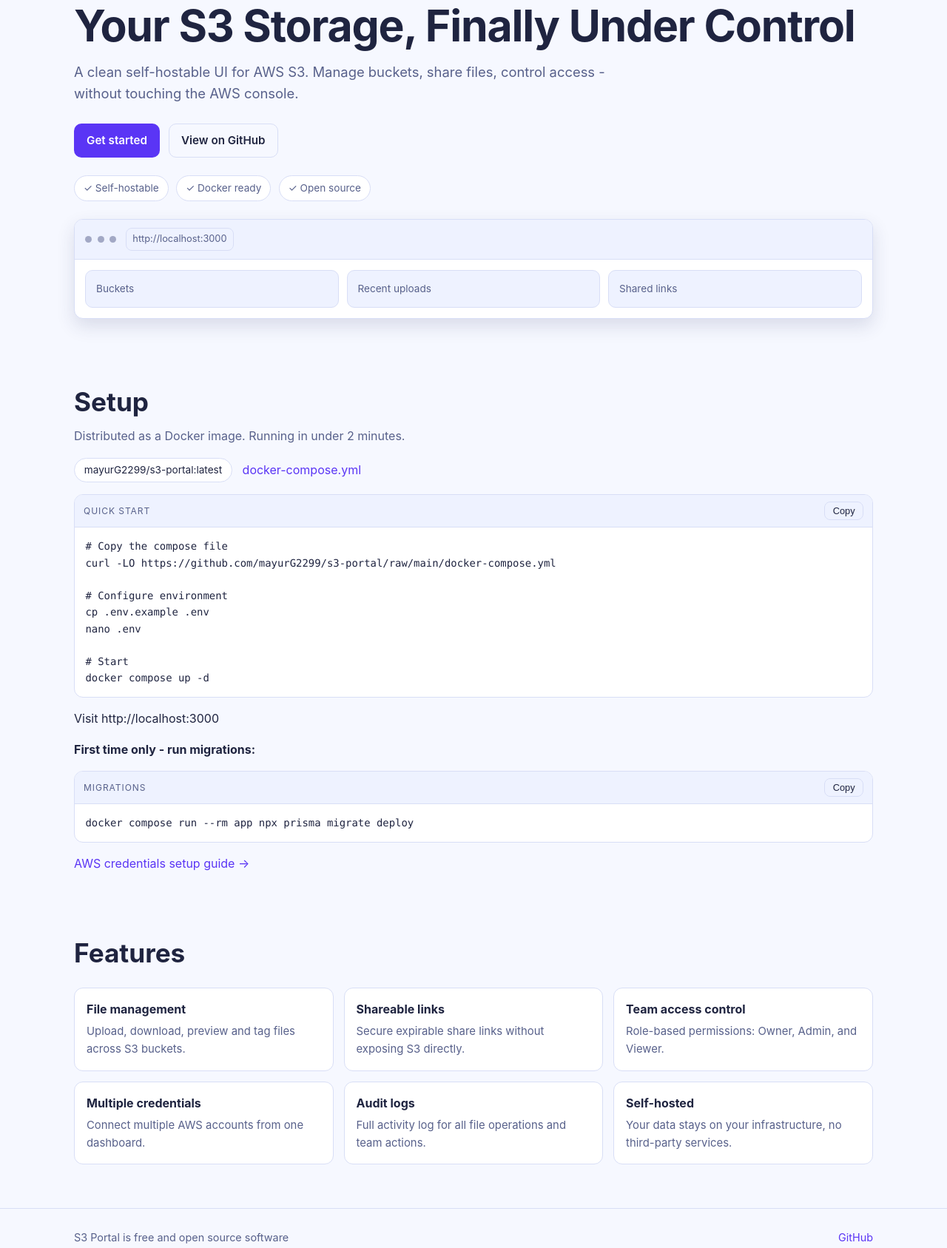
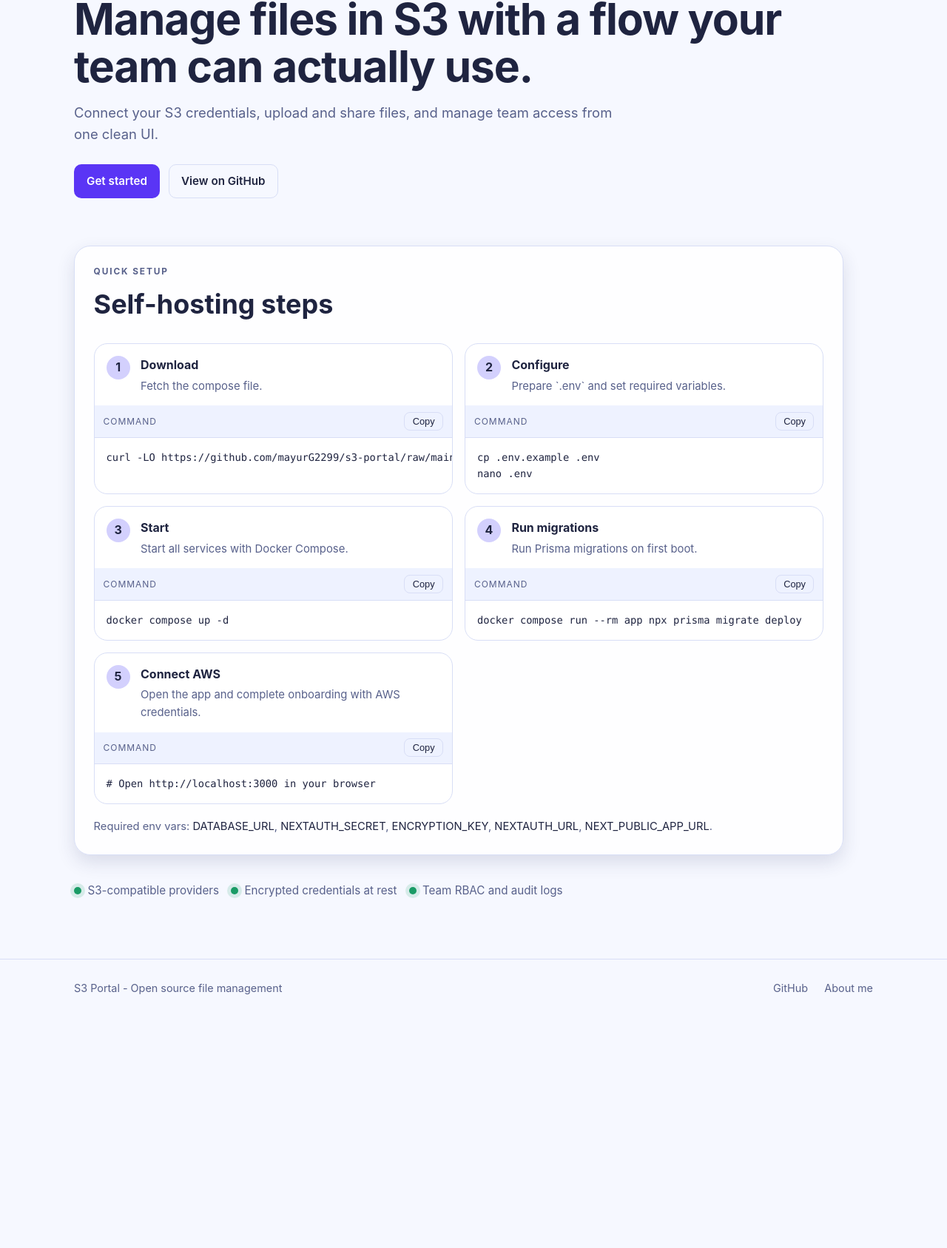
Before and after one commit to mayurG2299/s3-portal-website, a plain HTML site: page index.html in a window 1280 px wide. Shown: the part 174-1861 px from the top of the page at 74% size. After the commit the page ends 1547 px from the top, so only its background shows below. Drawn offline with Linux system fonts and the light colour scheme.

Commit message:
fix: restore standalone marketing landing page

```diff
--- a/assets/style.css
+++ b/assets/style.css
@@ -206,6 +206,19 @@ pre {
   padding: 3.75rem 0 2rem;
 }
 
+.hero-marketing {
+  max-width: 1040px;
+}
+
+.hero-kicker {
+  margin: 0 0 1.25rem;
+  font-size: 0.76rem;
+  letter-spacing: 0.18em;
+  text-transform: uppercase;
+  color: var(--muted);
+  font-weight: 700;
+}
+
 .badge {
   display: inline-flex;
   align-items: center;
@@ -239,6 +252,115 @@ h1 {
   display: flex;
   flex-wrap: wrap;
   gap: 0.75rem;
+}
+
+.setup-shell {
+  margin-top: 4rem;
+  border: 1px solid var(--border);
+  border-radius: 22px;
+  background: color-mix(in srgb, var(--bg-elev) 85%, transparent);
+  padding: 1.6rem;
+  box-shadow: var(--shadow);
+}
+
+.setup-kicker {
+  margin: 0;
+  font-size: 0.74rem;
+  letter-spacing: 0.16em;
+  text-transform: uppercase;
+  color: var(--muted);
+  font-weight: 700;
+}
+
+.setup-shell h2 {
+  margin: 0.35rem 0 0;
+  font-size: clamp(1.7rem, 3vw, 2.25rem);
+}
+
+.setup-grid {
+  display: grid;
+  grid-template-columns: repeat(2, minmax(0, 1fr));
+  gap: 1rem;
+  margin-top: 1.5rem;
+}
+
+.setup-card {
+  border: 1px solid var(--border);
+  border-radius: 18px;
+  background: var(--bg-elev);
+  overflow: hidden;
+}
+
+.setup-card-header {
+  display: flex;
+  gap: 0.9rem;
+  align-items: flex-start;
+  padding: 1rem 1rem 0.85rem;
+}
+
+.setup-card-header h3 {
+  margin: 0;
+  font-size: 1rem;
+}
+
+.setup-card-header p {
+  margin: 0.25rem 0 0;
+  color: var(--muted);
+  font-size: 0.93rem;
+}
+
+.setup-step {
+  display: inline-flex;
+  align-items: center;
+  justify-content: center;
+  width: 2rem;
+  height: 2rem;
+  border-radius: 999px;
+  background: color-mix(in srgb, var(--accent) 18%, var(--bg-soft));
+  color: var(--text);
+  font-weight: 700;
+  flex-shrink: 0;
+}
+
+.setup-card pre {
+  margin: 0;
+  padding: 0.95rem 1rem 1rem;
+  overflow-x: auto;
+  font-size: 0.86rem;
+}
+
+.env-note {
+  margin: 1.15rem 0 0;
+  color: var(--muted);
+  font-size: 0.92rem;
+}
+
+.env-note span {
+  color: var(--text);
+}
+
+.trust-row {
+  display: flex;
+  flex-wrap: wrap;
+  gap: 1rem;
+  margin-top: 2.25rem;
+}
+
+.trust-item {
+  display: inline-flex;
+  align-items: center;
+  gap: 0.5rem;
+  color: var(--muted);
+  font-size: 0.95rem;
+}
+
+.trust-item::before {
+  content: "";
+  width: 0.65rem;
+  height: 0.65rem;
+  border-radius: 999px;
+  background: var(--success);
+  box-shadow: 0 0 0 5px color-mix(in srgb, var(--success) 14%, transparent);
 }
 
 .pills {
@@ -600,6 +722,21 @@ tbody tr:last-child td {
   font-size: 0.9rem;
 }
 
+.footer-links {
+  display: inline-flex;
+  align-items: center;
+  gap: 1.4rem;
+}
+
+.footer-links a {
+  color: var(--muted);
+}
+
+.footer-links a:hover {
+  color: var(--text);
+  text-decoration: none;
+}
+
 .moved-note {
   margin-top: 1rem;
   border: 1px dashed var(--border);
@@ -632,6 +769,10 @@ tbody tr:last-child td {
     gap: 0.65rem;
   }
 
+  .setup-grid {
+    grid-template-columns: 1fr;
+  }
+
   .theme-toggle {
     flex-shrink: 0;
   }
--- a/index.html
+++ b/index.html
@@ -37,108 +37,118 @@
   </nav>
 
   <main class="container">
-    <section class="hero">
-      <span class="badge">Free & Open Source</span>
-      <h1>Your S3 Storage, Finally Under Control</h1>
-      <p class="lead">A clean self-hostable UI for AWS S3. Manage buckets, share files, control access - without touching the AWS console.</p>
+    <section class="hero hero-marketing">
+      <p class="hero-kicker">Open source self-hosted S3 portal</p>
+      <h1>Manage files in S3 with a flow your team can actually use.</h1>
+      <p class="lead">Connect your S3 credentials, upload and share files, and manage team access from one clean UI.</p>
+
       <div class="hero-cta">
         <a class="btn btn-primary" href="#setup">Get started</a>
         <a class="btn btn-secondary" href="https://github.com/mayurG2299/s3-portal" target="_blank" rel="noreferrer">View on GitHub</a>
       </div>
-      <div class="pills">
-        <span class="pill">✓ Self-hostable</span>
-        <span class="pill">✓ Docker ready</span>
-        <span class="pill">✓ Open source</span>
-      </div>
 
-      <section class="card mockup" aria-label="Browser mockup">
-        <div class="mockup-bar">
-          <span class="dot"></span>
-          <span class="dot"></span>
-          <span class="dot"></span>
-          <span class="url">http://localhost:3000</span>
+      <section id="setup" class="setup-shell">
+        <p class="setup-kicker">Quick setup</p>
+        <h2>Self-hosting steps</h2>
+
+        <div class="setup-grid">
+          <article class="setup-card">
+            <div class="setup-card-header">
+              <span class="setup-step">1</span>
+              <div>
+                <h3>Download</h3>
+                <p>Fetch the compose file.</p>
+              </div>
+            </div>
+            <div class="code-header">
+              <p class="code-title">Command</p>
+              <button class="copy-btn" data-copy-target="setup-download">Copy</button>
+            </div>
+            <pre id="setup-download"><code>curl -LO https://github.com/mayurG2299/s3-portal/raw/main/docker-compose.yml</code></pre>
+          </article>
+
+          <article class="setup-card">
+            <div class="setup-card-header">
+              <span class="setup-step">2</span>
+              <div>
+                <h3>Configure</h3>
+                <p>Prepare `.env` and set required variables.</p>
+              </div>
+            </div>
+            <div class="code-header">
+              <p class="code-title">Command</p>
+              <button class="copy-btn" data-copy-target="setup-configure">Copy</button>
+            </div>
+            <pre id="setup-configure"><code>cp .env.example .env
+nano .env</code></pre>
+          </article>
+
+          <article class="setup-card">
+            <div class="setup-card-header">
+              <span class="setup-step">3</span>
+              <div>
+                <h3>Start</h3>
+                <p>Start all services with Docker Compose.</p>
+              </div>
+            </div>
+            <div class="code-header">
+              <p class="code-title">Command</p>
+              <button class="copy-btn" data-copy-target="setup-start">Copy</button>
+            </div>
+            <pre id="setup-start"><code>docker compose up -d</code></pre>
+          </article>
+
+          <article class="setup-card">
+            <div class="setup-card-header">
+              <span class="setup-step">4</span>
+              <div>
+                <h3>Run migrations</h3>
+                <p>Run Prisma migrations on first boot.</p>
+              </div>
+            </div>
+            <div class="code-header">
+              <p class="code-title">Command</p>
+              <button class="copy-btn" data-copy-target="setup-migrate">Copy</button>
+            </div>
+            <pre id="setup-migrate"><code>docker compose run --rm app npx prisma migrate deploy</code></pre>
+          </article>
+
+          <article class="setup-card">
+            <div class="setup-card-header">
+              <span class="setup-step">5</span>
+              <div>
+                <h3>Connect AWS</h3>
+                <p>Open the app and complete onboarding with AWS credentials.</p>
+              </div>
+            </div>
+            <div class="code-header">
+              <p class="code-title">Command</p>
+              <button class="copy-btn" data-copy-target="setup-connect">Copy</button>
+            </div>
+            <pre id="setup-connect"><code># Open http://localhost:3000 in your browser</code></pre>
+          </article>
         </div>
-        <div class="mockup-grid">
-          <div class="panel">Buckets</div>
-          <div class="panel">Recent uploads</div>
-          <div class="panel">Shared links</div>
-        </div>
-      </section>
-    </section>
 
-    <section id="setup" class="section">
-      <h2>Setup</h2>
-      <p class="section-subtitle">Distributed as a Docker image. Running in under 2 minutes.</p>
-      <div class="meta-row">
-        <span class="image-pill">mayurG2299/s3-portal:latest</span>
-        <a href="https://github.com/mayurG2299/s3-portal/raw/main/docker-compose.yml" target="_blank" rel="noreferrer">docker-compose.yml</a>
-      </div>
-
-      <section class="code-card">
-        <div class="code-header">
-          <p class="code-title">Quick Start</p>
-          <button class="copy-btn" data-copy-target="quick-start">Copy</button>
-        </div>
-        <pre id="quick-start"><code># Copy the compose file
-curl -LO https://github.com/mayurG2299/s3-portal/raw/main/docker-compose.yml
-
-# Configure environment
-cp .env.example .env
-nano .env
-
-# Start
-docker compose up -d</code></pre>
+        <p class="env-note">
+          Required env vars: <span>DATABASE_URL</span>, <span>NEXTAUTH_SECRET</span>, <span>ENCRYPTION_KEY</span>, <span>NEXTAUTH_URL</span>, <span>NEXT_PUBLIC_APP_URL</span>.
+        </p>
       </section>
 
-      <p>Visit http://localhost:3000</p>
-      <p><strong>First time only - run migrations:</strong></p>
-
-      <section class="code-card">
-        <div class="code-header">
-          <p class="code-title">Migrations</p>
-          <button class="copy-btn" data-copy-target="migrations">Copy</button>
-        </div>
-        <pre id="migrations"><code>docker compose run --rm app npx prisma migrate deploy</code></pre>
-      </section>
-
-      <p><a href="/documentation/aws-setup">AWS credentials setup guide -&gt;</a></p>
-    </section>
-
-    <section id="features" class="section">
-      <h2>Features</h2>
-      <div class="features">
-        <article class="feature">
-          <h3>File management</h3>
-          <p>Upload, download, preview and tag files across S3 buckets.</p>
-        </article>
-        <article class="feature">
-          <h3>Shareable links</h3>
-          <p>Secure expirable share links without exposing S3 directly.</p>
-        </article>
-        <article class="feature">
-          <h3>Team access control</h3>
-          <p>Role-based permissions: Owner, Admin, and Viewer.</p>
-        </article>
-        <article class="feature">
-          <h3>Multiple credentials</h3>
-          <p>Connect multiple AWS accounts from one dashboard.</p>
-        </article>
-        <article class="feature">
-          <h3>Audit logs</h3>
-          <p>Full activity log for all file operations and team actions.</p>
-        </article>
-        <article class="feature">
-          <h3>Self-hosted</h3>
-          <p>Your data stays on your infrastructure, no third-party services.</p>
-        </article>
+      <div class="trust-row" aria-label="Product highlights">
+        <div class="trust-item">S3-compatible providers</div>
+        <div class="trust-item">Encrypted credentials at rest</div>
+        <div class="trust-item">Team RBAC and audit logs</div>
       </div>
     </section>
   </main>
 
   <footer class="footer">
     <div class="container inner">
-      <p>S3 Portal is free and open source software</p>
-      <a href="https://github.com/mayurG2299/s3-portal" target="_blank" rel="noreferrer">GitHub</a>
+      <p>S3 Portal - Open source file management</p>
+      <div class="footer-links">
+        <a href="https://github.com/mayurG2299/s3-portal" target="_blank" rel="noreferrer">GitHub</a>
+        <a href="https://mayur.ghaadi.in" target="_blank" rel="noreferrer">About me</a>
+      </div>
     </div>
   </footer>
 
```
